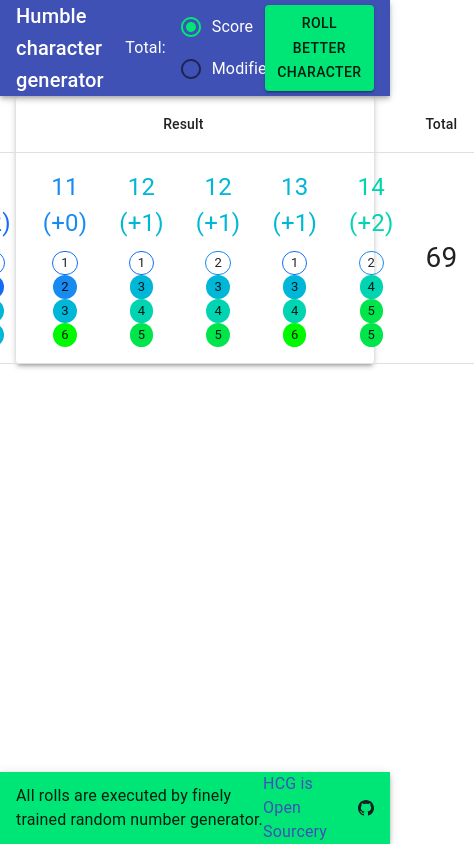
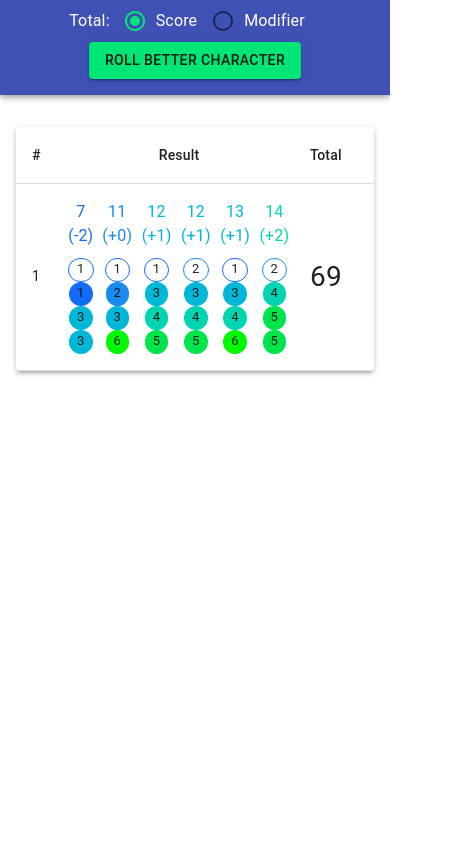
Before and after one commit to iharthi/humble-character-generator, a React (Create React App) app: page / in a window 390 px wide. Shown: the whole page, 474 px wide, since content can reach past the window. Built offline with nearby package versions, Linux system fonts and the light colour scheme; the HTML template or start-up script is replaced by a standard one.

Commit message:
Improve responsiveness

```diff
--- a/src/App.tsx
+++ b/src/App.tsx
@@ -9,6 +9,7 @@ import {
   Typography,
   Toolbar,
   Link,
+  Hidden,
 } from "@material-ui/core";
 import { ReactComponent as Github } from "./github.svg";
 
@@ -45,7 +46,12 @@ const App = () => {
   return (
     <ThemeProvider theme={theme}>
       <Roll />
-      <AppBar className={classes.footerInfo} position="fixed" color="secondary">
+      <Hidden smDown>
+        <AppBar
+          className={classes.footerInfo}
+          position="fixed"
+          color="secondary"
+        >
           <Toolbar>
             <Typography
               variant="body1"
@@ -65,6 +71,7 @@ const App = () => {
             </Link>
           </Toolbar>
         </AppBar>
+      </Hidden>
     </ThemeProvider>
   );
 };
--- a/src/components/Roll.tsx
+++ b/src/components/Roll.tsx
@@ -18,7 +18,9 @@ import {
   TableHead,
   TableBody,
   TableCell,
+  Hidden,
 } from "@material-ui/core";
+import withWidth, { isWidthDown } from "@material-ui/core/withWidth";
 
 import { score, character, characterRoll } from "../types/roll";
 import Stat from "./Stat";
@@ -29,6 +31,30 @@ type rollState = {
 };
 
 const useStyles = makeStyles((theme) => ({
+  toolBar: {
+    [theme.breakpoints.down("sm")]: {
+      flexDirection: "column",
+      paddingBottom: theme.spacing(2),
+    },
+  },
+  cell: {
+    [theme.breakpoints.down("sm")]: {
+      paddingLeft: 0,
+      paddingRight: 0,
+    },
+  },
+  cellHeaderNumber: {
+    width: "64px",
+    [theme.breakpoints.down("sm")]: {
+      width: "16px",
+    },
+  },
+  cellHeaderTotal: {
+    width: "64px",
+    [theme.breakpoints.down("sm")]: {
+      width: "48px",
+    },
+  },
   formTitle: {
     marginRight: "15px",
   },
@@ -38,12 +64,16 @@ const useStyles = makeStyles((theme) => ({
     display: "flex",
     flexDirection: "column",
     alignItems: "center",
+    [theme.breakpoints.down("sm")]: {
+      marginTop: theme.spacing(4),
+    },
   },
   title: {
     flexGrow: 1,
   },
   radioGroup: {
     flexDirection: "row",
+    alignItems: "center",
   },
   characterTotal: {
     fontSize: "28px",
@@ -105,7 +135,13 @@ const describeCharacter = (c: characterRoll) => ({
   rolledCharacter: c.rolledCharacter,
 });
 
-const Roll = () => {
+type breakpointValue = "xs" | "sm" | "md" | "lg" | "xl";
+
+type rollProps = {
+  width: breakpointValue;
+};
+
+const Roll = ({ width }: rollProps) => {
   const classes = useStyles();
 
   const [rollsState, setRollsState] = useState<rollState>({
@@ -174,14 +210,13 @@ const Roll = () => {
         message={`Working - roll number ${rollsState.rollOrdinalNumber}`}
         action={<CircularProgress />}
       />
-      <AppBar position="fixed">
-        <Toolbar>
-          <Typography variant="h6" className={classes.title}>
-            Humble character generator
-          </Typography>
-          <Typography variant="body1" className={classes.formTitle}>
-            Total:
-          </Typography>
+      <AppBar position={isWidthDown("sm", width) ? "static" : "fixed"}>
+        <Toolbar className={classes.toolBar}>
+          <Hidden smDown>
+            <Typography variant="h6" className={classes.title}>
+              Humble character generator
+            </Typography>
+          </Hidden>
           <FormControl component="fieldset">
             <RadioGroup
               className={classes.radioGroup}
@@ -198,6 +233,9 @@ const Roll = () => {
                 }
               }}
             >
+              <Typography variant="body1" className={classes.formTitle}>
+                Total:
+              </Typography>
               <FormControlLabel
                 value="absolute"
                 control={<Radio />}
@@ -225,11 +263,11 @@ const Roll = () => {
           <Table>
             <TableHead>
               <TableRow>
-                <TableCell width="64px">#</TableCell>
-                <TableCell align="center" colSpan={6}>
+                <TableCell className={classes.cellHeaderNumber}>#</TableCell>
+                <TableCell className={classes.cell} align="center" colSpan={6}>
                   Result
                 </TableCell>
-                <TableCell width="64px">Total</TableCell>
+                <TableCell className={classes.cellHeaderTotal}>Total</TableCell>
               </TableRow>
             </TableHead>
             <TableBody>
@@ -239,7 +277,11 @@ const Roll = () => {
                   <TableRow key={cd.rollOrdinalNumber}>
                     <TableCell>{cd.rollOrdinalNumber}</TableCell>
                     {cd.stats.map((s) => (
-                      <TableCell key={s.sortOrder} align="center">
+                      <TableCell
+                        key={s.sortOrder}
+                        align="center"
+                        className={classes.cell}
+                      >
                         <Stat stat={s} />
                       </TableCell>
                     ))}
@@ -258,4 +300,4 @@ const Roll = () => {
   );
 };
 
-export default Roll;
+export default withWidth()(Roll);
--- a/src/components/Stat.tsx
+++ b/src/components/Stat.tsx
@@ -1,6 +1,6 @@
 import React from "react";
 
-import { Chip, Typography, makeStyles } from "@material-ui/core";
+import { Chip, Typography, makeStyles, Hidden } from "@material-ui/core";
 
 import { statDescription } from "../types/roll";
 
@@ -12,6 +12,9 @@ const useStyles = makeStyles((theme) => ({
   mainStat: {
     fontSize: "24px",
     marginBottom: "10px",
+    [theme.breakpoints.down("sm")]: {
+      fontSize: "16px",
+    },
   },
 }));
 
@@ -63,7 +66,11 @@ const Stat = ({ stat }: StatProps) => {
         className={classes.mainStat}
         style={{ color: getColorForScore(stat.total) }}
       >
-        {`${stat.total} (${stat.modifierString})`}
+        {stat.total}
+        <Hidden mdUp>
+          <br />
+        </Hidden>{" "}
+        ({stat.modifierString})
       </Typography>
       {stat.unusedNumbers.map((n) => (
         <Chip
@@ -74,13 +81,20 @@ const Stat = ({ stat }: StatProps) => {
           variant="outlined"
         />
       ))}
+      <Hidden mdUp>
+        <br />
+      </Hidden>
       {stat.usedNumbers.map((n) => (
-        <Chip
-          key={n.sortOrder}
-          label={n.result}
-          style={{ backgroundColor: getColorForRoll(n.result) }}
-          size="small"
-        />
+        <React.Fragment key={n.sortOrder}>
+          <Chip
+            label={n.result}
+            style={{ backgroundColor: getColorForRoll(n.result) }}
+            size="small"
+          />
+          <Hidden mdUp>
+            <br />
+          </Hidden>
+        </React.Fragment>
       ))}
     </>
   );
```
Lines whose indentation alone changed are shown as unchanged.
